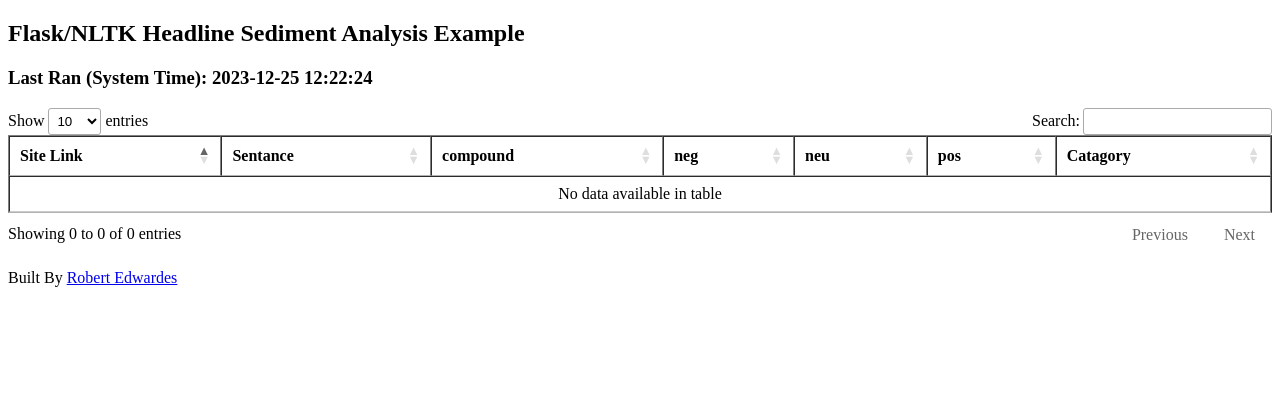
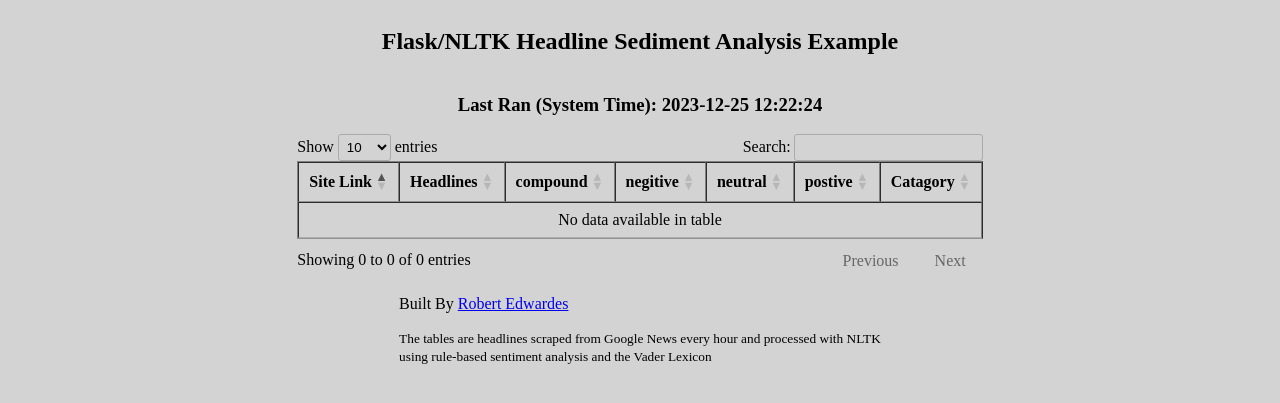
Before and after one commit to RobertEdwardes/gemini_flask, a Flask app: page / in a window 1280 px wide. Shown: the top 403 px of the page. Run offline with Flask 3, Linux system fonts and the light colour scheme; some libraries are stand-ins or nearby versions.

Commit message:
add style and description

```diff
--- a/templates/index.html
+++ b/templates/index.html
@@ -16,6 +16,15 @@
             $('#myTable').DataTable();
         });
     </script>
+    <style>
+        body{
+            background-color: lightgray;
+            display: flex;
+            flex-direction: column;
+            justify-content: center;
+            align-items: center;
+        }
+    </style>
 </head>
 <body>
 
@@ -27,11 +36,11 @@
     <thead>
         <tr>
             <th>Site Link</th>
-            <th>Sentance</th>
+            <th>Headlines</th>
             <th>compound</th>
-            <th>neg</th>
-            <th>neu</th>
-            <th>pos</th>
+            <th>negitive</th>
+            <th>neutral</th>
+            <th>postive</th>
             <th>Catagory</th>
         </tr>
     </thead>
@@ -50,7 +59,13 @@
     </tbody>
 </table>
     <footer>
+
         <p>Built By <a href="https://www.robertedwardes.com/">Robert Edwardes</a></p>
+        <small>
+            The tables are headlines scraped from Google News every hour and processed with NLTK
+            <br>
+            using rule-based sentiment analysis and the Vader Lexicon
+        </small>
     </footer>
 </body>
 </html>
```
